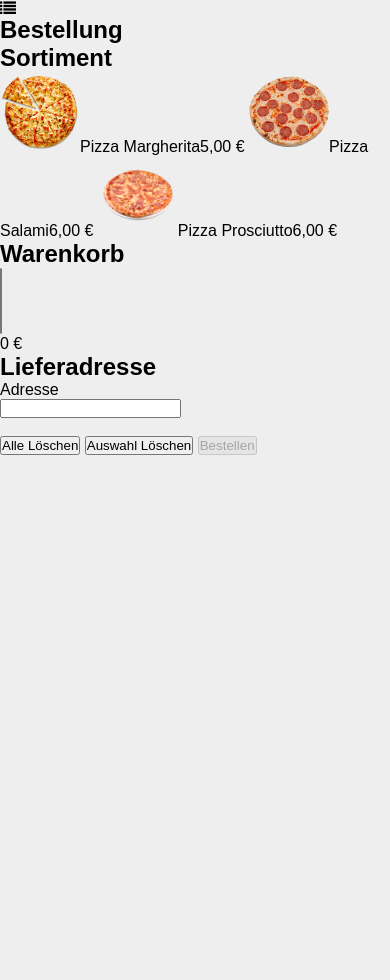
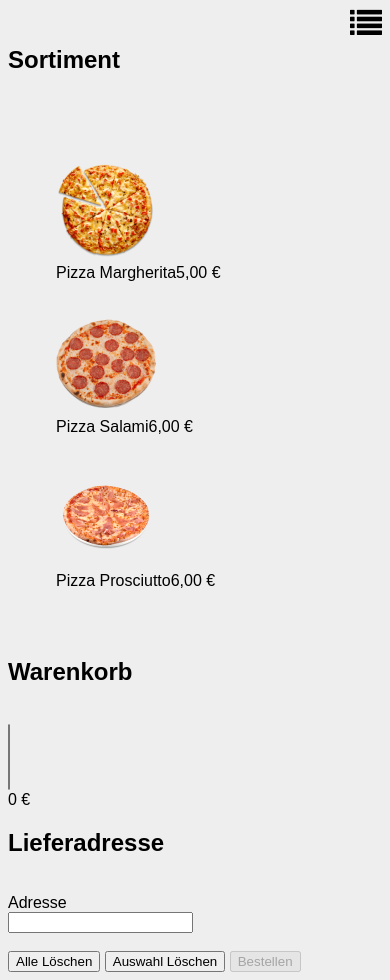
Before and after one commit to MarcoHitsch/EWA_WS18, a PHP site: page / in a window 390 px wide. Before the commit the page ends 455 px from the top, so only its background shows below. Run offline with PHP 8.4, Linux system fonts and the light colour scheme; some libraries are stand-ins or nearby versions.

Commit message:
responsive design

```diff
--- a/Baecker.html
+++ b/Baecker.html
@@ -1,7 +1,7 @@
 
 
 
-    <h1>Bäcker</h1>
+
     &emsp;&emsp;&emsp;&emsp;Bestellt &ensp;im Ofen&ensp; Fertig
 
      <form action="https://wwwold.fbi.h-da.de/cgi-bin/Echo.pl">
--- a/Bestellung.html
+++ b/Bestellung.html
@@ -1,35 +1,24 @@
-<!DOCTYPE html>
-<html lang="de">
-
-<head>
-    <meta charset="utf-8" />
 <link rel="stylesheet" href="/css/bestellung.css">
-
-    <title>Bestellung</title>
-</head>
-
-<body>
-    <h1>Bestellung</h1>
 <section id="pizzen">
-        <h2>Sortiment</h2>
-        <ul id="pizzaList">
-            <li class="pizzaList" data-pizza="margherita" data-price="5"><img alt="Margherita" src="Res/Pizza_Margherita.png"
-                    height="80" width="80" /><label>Pizza Margherita</label><label>5,00 €</label></li>
-            <li class="pizzaList" data-pizza="salami" data-price="6"><img alt="Salami" src="Res/Pizza_Salami.png"
-                    height="80" width="80" /><label>Pizza
-                    Salami</label><label>6,00 €</label></li>
-            <li class="pizzaList" data-pizza="prosciutto" data-price="6"><img alt="Prosciutto" src="Res/Pizza_Prosciutto.png"
-                    height="80" width="80" /><label>Pizza Prosciutto</label><label>6,00 €</label></li>
-        </ul>
+    <h2>Sortiment</h2><br>
+    <div id="pizzaList" class="flex-container">
+        <div class="flex-item" data-pizza="margherita" data-price="5"><img alt="Margherita" src="Res/Pizza_Margherita.png"
+                height="100" width="100" /><br><label>Pizza Margherita</label><label>5,00 €</label></div>
+        <div class="flex-item" data-pizza="salami" data-price="6"><img alt="Salami" src="Res/Pizza_Salami.png" height="100"
+                width="100" /><br><label>Pizza
+                Salami</label><label>6,00 €</label></div>
+        <div class="flex-item" data-pizza="prosciutto" data-price="6"><img alt="Prosciutto" src="Res/Pizza_Prosciutto.png"
+                height="100" width="100" /><br><label>Pizza Prosciutto</label><label>6,00 €</label></div>
+    </div>
 </section>
 <form action="https://wwwold.fbi.h-da.de/cgi-bin/Echo.pl" id="form_order" onsubmit="return checkSubmit()">
     <section id="warenkorb">
-            <h2>Warenkorb</h2>
+        <h2>Warenkorb</h2><br>
         <select name="pizzen" multiple="multiple" id="warenkorb_select"></select>
         <div><span id="warenkorb_price">0</span> <span> €</span></div>
     </section>
     <section id="adresse">
-            <h2>Lieferadresse</h2>
+        <h2>Lieferadresse</h2><br>
         Adresse<br /><input name="adresse" type="text" id="input_adresse" required>
     </section>
     <br />
@@ -39,9 +28,7 @@
         <input type="submit" value="Bestellen" id="button_order">
     </div>
 </form>
-</body>
 
-</html>
 <script>
     function pizzaImageClickHandler(pizzaValue, pizzaPrice) {
         console.log("Handler " + pizzaValue);
@@ -108,7 +95,8 @@
 
     // Setup Pizza Klick in Warenkorb
     var list = document.getElementById("pizzaList");
-    var items = list.getElementsByTagName("li");
+    // var items = list.getElementsByTagName("li");
+    var items = document.getElementsByClassName("flex-item");
     for (var i = 0; i < items.length; i++) {
         var pizzaValue = items[i].getAttribute("data-pizza");
         items[i].addEventListener("click",
--- a/Fahrer.html
+++ b/Fahrer.html
@@ -8,7 +8,7 @@
 </head>
 
 <body>
-    <h1>Fahrer</h1>
+
 
     <h3>Müller, Freßgasse 11, 65000 Frankfurt</h3>
 
--- a/css/bestellung.css
+++ b/css/bestellung.css
@@ -1,9 +1,21 @@
-.pizzaList {
-    list-style-type: none;
-    display: inline;
+body {
+    display: block;
 }
 
-.pizzaList:hover {
+.flex-container {
+    padding: 2em !important;
+    display: flex;
+    flex-flow: row;
+    flex-wrap: wrap;
+}
+
+.flex-item {
+    flex-shrink: 1;
+    flex-basis: auto;
+    margin: 1em !important;
+}
+
+.flex-item:hover {
     cursor: pointer;
-    background-color: grey;
+    background-color: white;
 }
--- a/css/styles.css
+++ b/css/styles.css
@@ -1,27 +1,17 @@
-* {
-    margin: 0;
-    padding: 0;
-}
-
 body {
     background: #eee;
-    font-size: 16px;
+    font-size: 1em;
     font-family: sans-serif, arial;
 }
 
+
+
 @media screen and (min-width: 480px) {
     header {
-        width: 1000px;
-        height: 120px;
-        margin: 0 auto;
-        position: relative;
-    }
-    .logo {
-        position: absolute;
-        left: 20px;
-        top: 30px;
+        display: none;
     }
     .nav {
+        opacity: 100%;
         width: 1000px;
         height: 60px;
         margin: 0 auto;
@@ -29,8 +19,8 @@ body {
     }
     .navbar {
         list-style: none;
-        width: 200px;
-        line-height: 60px;
+        width: 10em;
+        line-height: 6em;
         position: relative;
         background: #222;
         box-shadow: 0px 2px 5px 0px grey;
@@ -39,81 +29,59 @@ body {
         background: darkred;
     }
     ul li ul {
+        visibility: visible;
         position: absolute;
     }
-    .nav>ul>li:nth-of-type(1) {
-        border-radius: 5px 0px 0px 5px;
-    }
-    .nav>ul>li:nth-of-type(5) {
-        border-radius: 0px 5px 5px 0px;
-    }
     ul li a {
+        visibility: visible;
         color: #fff;
-        width: 200px;
-        height: 58px;
+        width: 100%;
+        height: 100%;
         display: inline-block;
         text-decoration: none;
+        text-align: center;
     }
     ul li a:hover {
         font-weight: bold;
         border-bottom: 2px solid #fff;
     }
-    ul li ul {
+    .fa-list.modify {
         display: none;
     }
-    .nav ul li:hover ul {
-        display: block;
-    }
-    .fa {
-        margin-right: 5px;
-    }
-    .fa-list.modify {
-        display: none;
-        font-size: 35px;
-        position: absolute;
-        right: 30px;
-        top: 60px;
-        cursor: pointer;
-    }
-    .container {
-        width: 1000px;
-        height: 200px;
+    .er {
+        width: 100%;
+        height: 100%;
         margin: 0 auto;
         padding: 20px 20px;
     }
 }
 
 @media screen and (max-width: 480px) {
-    header {
-        width: 100%;
-    }
     .nav {
         display: none;
         width: 100%;
         height: auto;
     }
     ul li {
+        list-style-type: none;
         width: 100%;
         float: none;
     }
     ul li a {
+        float: right;
         width: 100%;
         display: block;
-    }
-    ul li ul {
-        position: static;
-    }
-    ul li ul li a {
-        background: #222;
+        background: darkred;
+        color: white;
     }
     .fa-list.modify {
-        display: block;
+        float: right;
+        display: inline;
+        cursor: pointer;
+        font-size: 2em;
     }
-    .container {
+    .er {
         width: 100%;
         height: auto;
     }
-    body {
-        overflow-x: hidden;
-    }
 }
--- a/index.html
+++ b/index.html
@@ -7,7 +7,6 @@
 	<link rel="stylesheet" href="https://cdnjs.cloudflare.com/ajax/libs/font-awesome/4.7.0/css/font-awesome.min.css">
 	<link rel="stylesheet" type="text/css" media="all" href="css/styles.css">
 	<script src="https://ajax.googleapis.com/ajax/libs/jquery/3.3.1/jquery.min.js"></script>
-
 	<script type="text/javascript">
 
 		function openPage(page, section) {
@@ -18,15 +17,12 @@
 			$(section).load(page);
 			$(section).show();
 		}
-
 		window.onload = openpage('Bestellung.html', '#bestellungSection')
 	</script>
 </head>
 
 <body onload="openPage('Bestellung.html','#bestellungSection')">
-
 	<header>
-		<!-- <div class="logo"><img src="rk.png"></div> -->
 		<div class="menu"><span class="fa fa-list modify"></span></div>
 	</header>
 	<nav class="nav">
@@ -35,9 +31,9 @@
 			<li class="navbar"><a onclick="openPage('Fahrer.html','#fahrerSection')">Fahrer</a></li>
 			<li class="navbar"><a onclick="openPage('Baecker.html','#baeckerSection')">Bäcker</a></li>
 			<li class="navbar"><a onclick="openPage('Lieferung.html','#lieferungSection')">Lieferung</a></li>
-
 		</ul>
 	</nav>
+	<br>
 
 	<section class="container" id="bestellungSection">
 	</section>
@@ -47,10 +43,8 @@
 	</section>
 	<section class="container" id="lieferungSection">
 	</section>
+
 </body>
-
-</html>
-<script src="https://ajax.googleapis.com/ajax/libs/jquery/3.1.1/jquery.min.js"></script>
 <script type="text/javascript">
 	var menu = false;
 	$(".fa-list.modify").click(function () {
@@ -64,3 +58,5 @@
 	})
 
 </script>
+
+</html>
```
Also changed, not shown: Lieferung.html (+6 -3 lines). Lines whose indentation alone changed are shown as unchanged.
